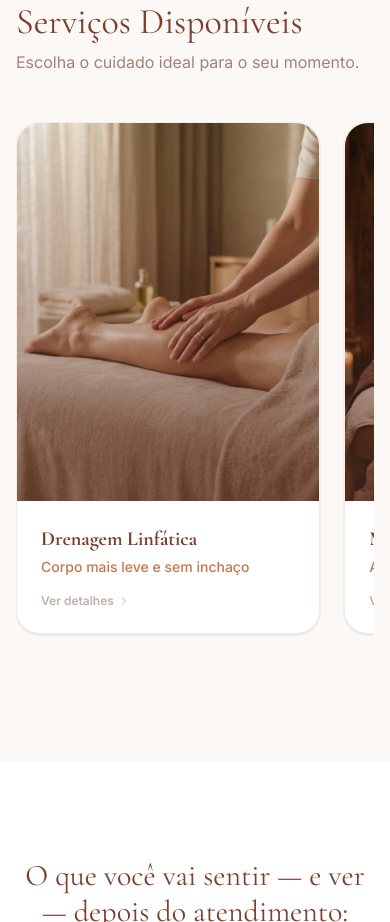
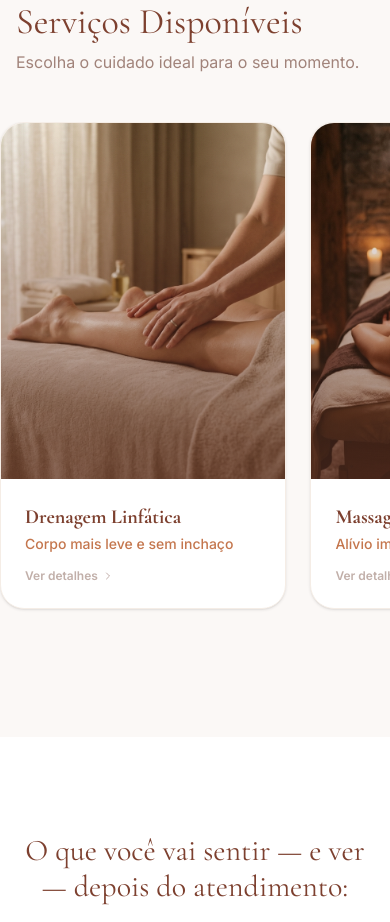
Before and after one commit to arthursl12/bhrunaestetica, a React (Vite) app: page /domicilio in a window 390 px wide. Shown: the part 3940-4862 px from the top of the page. Built offline with nearby package versions, Linux system fonts and the light colour scheme; a web font is replaced by a local one.

Commit message:
style: refine mobile service carousel UX and layout

```diff
--- a/src/DomicilioPage.tsx
+++ b/src/DomicilioPage.tsx
@@ -249,11 +249,11 @@ const DomicilioPage = () => {
           </div>
 
           {/* Desktop Grid / Mobile Carousel */}
-          <div className="flex md:grid md:grid-cols-4 gap-6 overflow-x-auto md:overflow-x-visible pb-8 md:pb-0 snap-x snap-mandatory scrollbar-hide">
+          <div className="flex md:grid md:grid-cols-4 gap-6 overflow-x-auto md:overflow-x-visible pb-8 md:pb-0 snap-x snap-mandatory scrollbar-hide items-stretch px-4 -mx-4">
             {services.map((service, i) => (
-              <FadeIn key={i} delay={i * 0.1} className="min-w-[85%] md:min-w-0 snap-center">
-                <div className="bg-white rounded-3xl overflow-hidden shadow-sm group hover:shadow-xl transition-all duration-500 h-full border border-brand-100">
-                  <div className="aspect-[4/5] overflow-hidden relative">
+              <FadeIn key={i} delay={i * 0.1} className="min-w-[80%] md:min-w-0 snap-start flex">
+                <div className="bg-white rounded-3xl overflow-hidden shadow-sm group hover:shadow-xl transition-all duration-500 border border-brand-100 flex flex-col w-full h-auto min-h-full">
+                  <div className="aspect-[4/5] overflow-hidden relative flex-shrink-0">
                     <img
                       src={service.image}
                       alt={service.title}
@@ -261,15 +261,17 @@ const DomicilioPage = () => {
                     />
                     <div className="absolute inset-0 bg-gradient-to-t from-brand-900/60 to-transparent" />
                   </div>
-                  <div className="p-6">
-                    <h3 className="text-xl font-serif font-bold text-brand-800 mb-1">{service.title}</h3>
-                    <p className="text-brand-500 text-sm font-medium mb-4">{service.benefit}</p>
+                  <div className="p-6 flex flex-col flex-grow">
+                    <h3 className="text-xl font-serif font-bold text-brand-800 mb-1 break-words">{service.title}</h3>
+                    <p className="text-brand-500 text-sm font-medium mb-4 break-words leading-tight">{service.benefit}</p>
+                    <div className="mt-auto">
                       <a
                         href={DOMICILIO_WHATSAPP_LINK}
                         className="text-xs font-bold text-brand-900/40 group-hover:text-brand-800 flex items-center gap-1 transition-colors"
                       >
                         Ver detalhes <ChevronRight className="w-3 h-3" />
                       </a>
+                    </div>
                   </div>
                 </div>
               </FadeIn>
```
Lines whose indentation alone changed are shown as unchanged.
